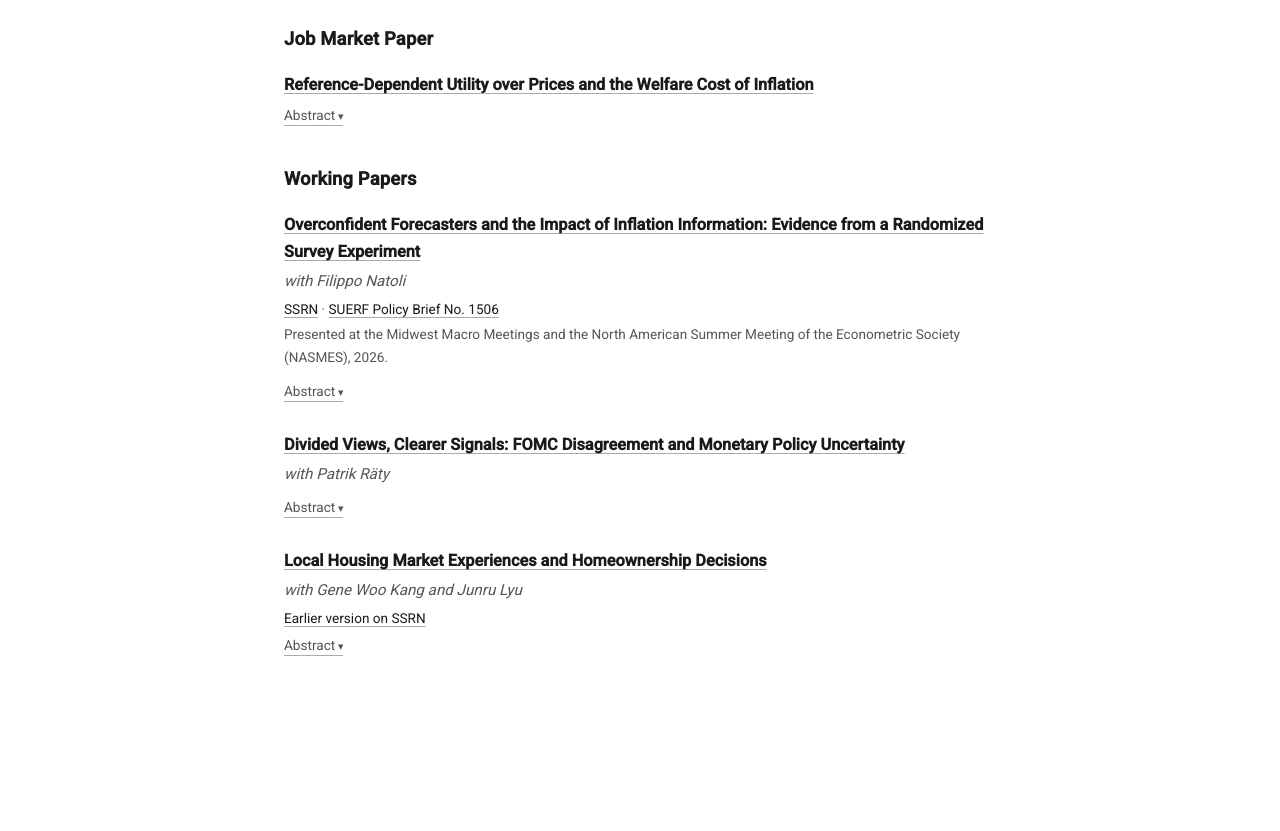
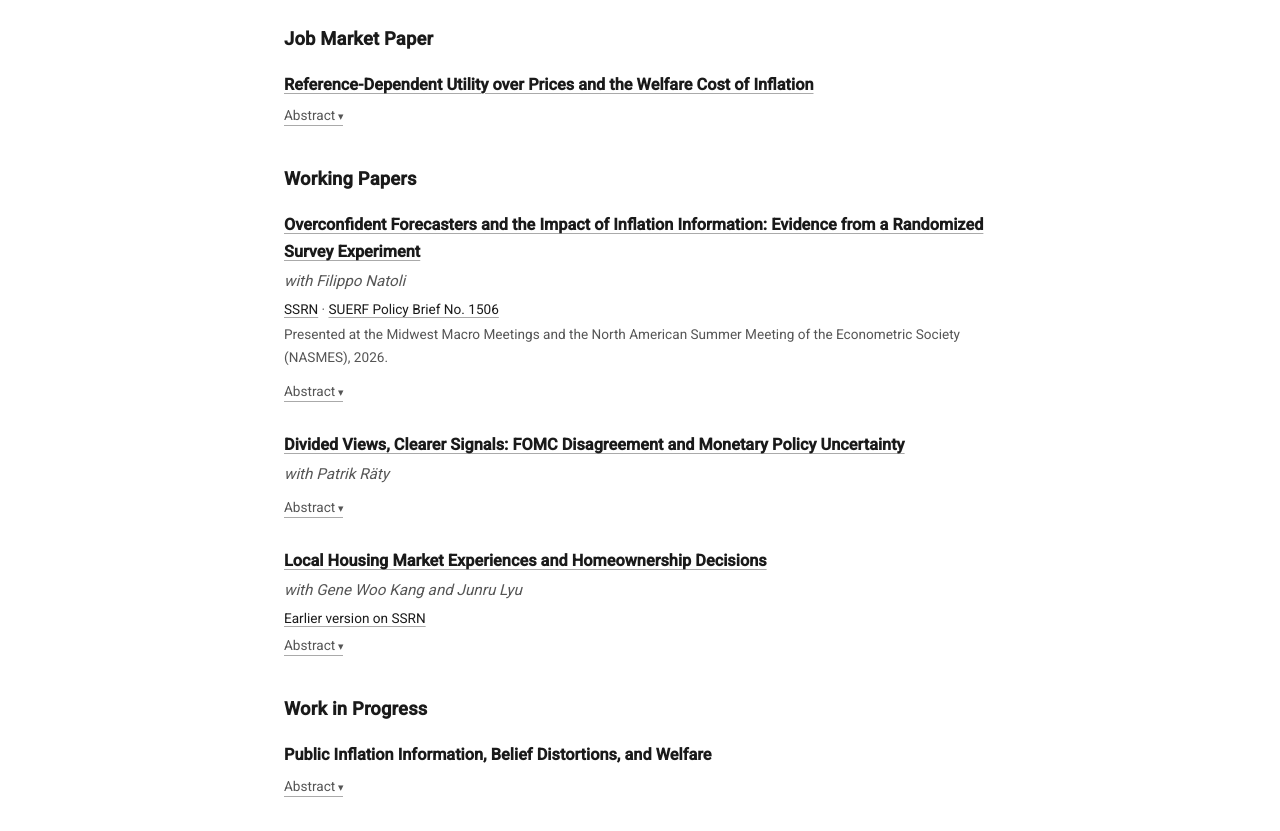
Before and after one commit to sharathsonti/sharathsonti.github.io, a plain HTML site: page research.html in a window 1280 px wide. Shown: the part 181-1012 px from the top of the page. Before the commit the page ends 947 px from the top, so only its background shows below. Drawn offline with Linux system fonts and the light colour scheme.

Commit message:
Research: add Work in Progress section
New entry "Public Inflation Information, Belief Distortions, and
Welfare" with a collapsible abstract; sitemap lastmod bumped.

Co-Authored-By: Claude Fable 5.2 <noreply@anthropic.com>

```diff
--- a/research.html
+++ b/research.html
@@ -78,6 +78,16 @@
         <p class="paper-abstract">An extensive literature documents that personally experienced returns disproportionately shape households' expectations and financial decisions. Whether these experiences lead households to make costly financial mistakes is less understood. Using residence histories from the University of California Consumer Credit Panel, we construct person-specific measures of historical county house-price returns linked to residential locations. Moving from the 25th to the 75th percentile of experienced returns predicts an increase in quarterly mortgage entry equivalent to 10.0% of the average entry probability. Higher experienced returns also predict greater mortgage borrowing and subsequent distress: among entrants, moving from the 25th to the 75th percentile of experienced returns predicts an increase in two-year delinquency equivalent to 19.8% of its average probability. In a simple model with rational expectations, households may accept greater delinquency risk when higher experienced returns signal greater future house-price appreciation. Instead, we find that higher experienced returns predict lower subsequent county house-price appreciation. These findings support an experience-based extrapolation mechanism in which optimistic housing beliefs raise mortgage commitments relative to available cash, increasing delinquency risk.</p>
       </details>
     </div>
+
+    <h2 class="section-heading">Work in Progress</h2>
+
+    <div class="paper">
+      <span class="paper-title">Public Inflation Information, Belief Distortions, and Welfare</span>
+      <details class="paper-details">
+        <summary>Abstract</summary>
+        <p class="paper-abstract">I study how the welfare effects of public signals about inflation depend on the belief distortions shaping firms' expectations. In a simple pricing framework with noisy information, I show that overconfidence in private information lowers welfare by amplifying firms' responses to idiosyncratic noise and increasing inefficient price dispersion. More precise public information reduces these distortions and improves welfare. With extrapolation or diagnostic expectations, more precise public information can make prices respond too strongly to aggregate shocks, generating welfare losses that may outweigh the gains from lower price dispersion.</p>
+      </details>
+    </div>
   </main>
 </body>
 </html>
--- a/sitemap.xml
+++ b/sitemap.xml
@@ -1,7 +1,7 @@
 <?xml version="1.0" encoding="UTF-8"?>
 <urlset xmlns="http://www.sitemaps.org/schemas/sitemap/0.9">
   <url><loc>https://sharathsonti.github.io/</loc><lastmod>2026-10-26</lastmod></url>
-  <url><loc>https://sharathsonti.github.io/research.html</loc><lastmod>2026-11-12</lastmod></url>
+  <url><loc>https://sharathsonti.github.io/research.html</loc><lastmod>2026-11-19</lastmod></url>
   <url><loc>https://sharathsonti.github.io/teaching.html</loc><lastmod>2026-10-27</lastmod></url>
   <url><loc>https://sharathsonti.github.io/Sharath_Sonti_CV.pdf</loc><lastmod>2026-10-26</lastmod></url>
   <url><loc>https://sharathsonti.github.io/Inflation_Costs_RD.pdf</loc><lastmod>2026-11-12</lastmod></url>
```
